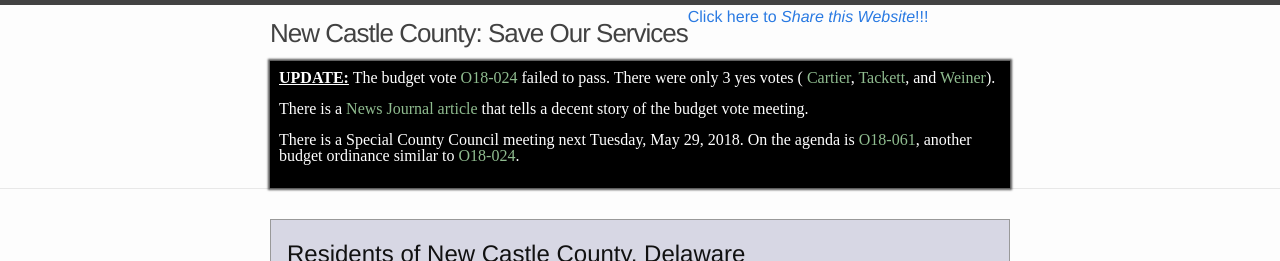
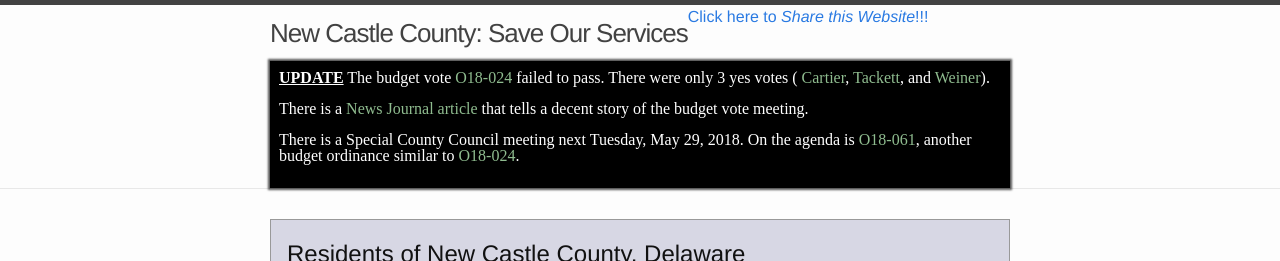
Before and after one commit to wstabosz/nccsos, a Jekyll site: the page built from index.markdown, in a window 1280 px wide and 900 px high. Shown: the top 261 px of the window. Built offline with Jekyll 4.4.1, drawn with Linux system fonts in a browser that asks for light colours.

```diff
--- a/_includes/header.html
+++ b/_includes/header.html
@@ -11,7 +11,7 @@
     <div class="section-update">
 
       <p>
-      <b>UPDATE:</b> The budget vote <a href="https://www.nccde.org/DocumentCenter/View/24978/18-024">O18-024</a> failed to pass.
+      <b>UPDATE</b> The budget vote <a href="https://www.nccde.org/DocumentCenter/View/24978/18-024">O18-024</a> failed to pass.
         There were only 3 yes votes (
         <a href="http://www.nccde.org/505/John-Cartier-District-8">Cartier</a>,
         <a href="http://www.nccde.org/530/David-Tackett-District-11">Tackett</a>, and
```
